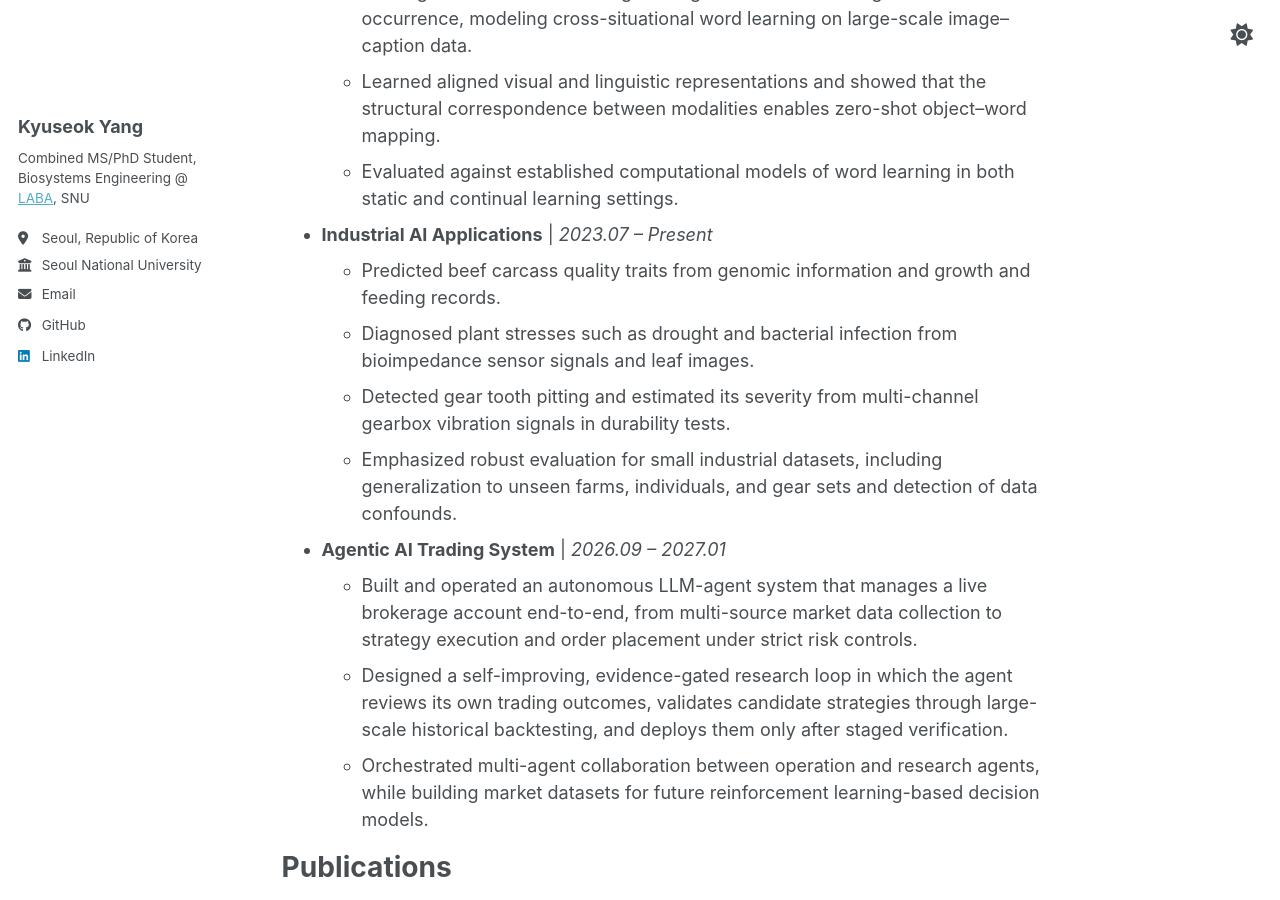
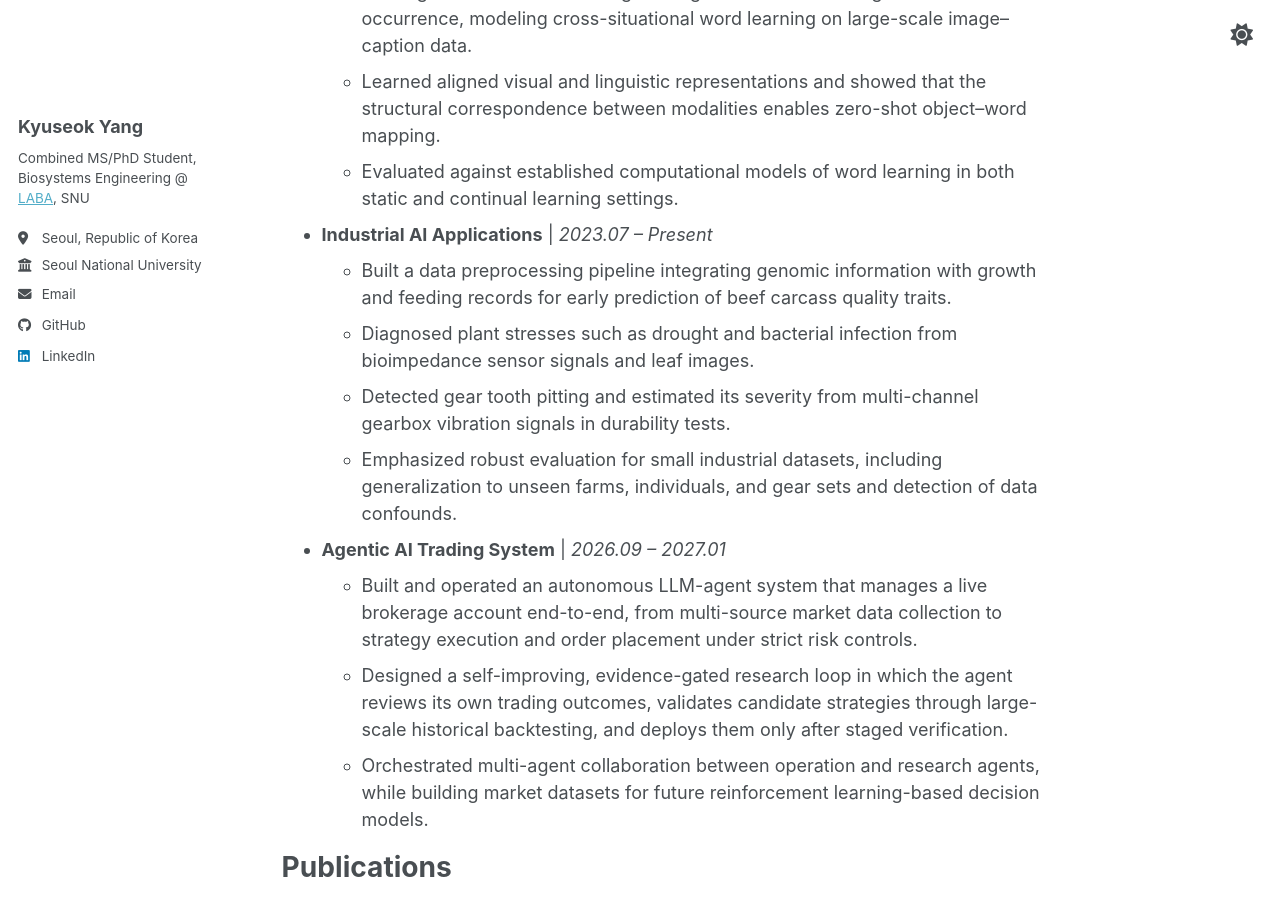
Before and after one commit to kyuseokyang/kyuseokyang.github.io, a Jekyll site: the page built from _pages/about.md, in a window 1280 px wide and 900 px high, scrolled down 1015 px. Built offline with Jekyll 4.4.1, drawn with Linux system fonts in a browser that asks for light colours; a script bundle is joined from its source files by our own code; library files that are not in the unit come from our copies.

Commit message:
Emphasize preprocessing pipeline and early prediction in beef bullet
Co-Authored-By: Claude Opus 5.5 <noreply@anthropic.com>
Claude-Session: https://claude.ai/code/session_014wUef7etJQnxPjZh1VhMWb

```diff
--- a/_pages/about.md
+++ b/_pages/about.md
@@ -33,7 +33,7 @@ Projects
   * Learned aligned visual and linguistic representations and showed that the structural correspondence between modalities enables zero-shot object–word mapping.
   * Evaluated against established computational models of word learning in both static and continual learning settings.
 * **Industrial AI Applications** \| *2023.07 – Present*
-  * Predicted beef carcass quality traits from genomic information and growth and feeding records.
+  * Built a data preprocessing pipeline integrating genomic information with growth and feeding records for early prediction of beef carcass quality traits.
   * Diagnosed plant stresses such as drought and bacterial infection from bioimpedance sensor signals and leaf images.
   * Detected gear tooth pitting and estimated its severity from multi-channel gearbox vibration signals in durability tests.
   * Emphasized robust evaluation for small industrial datasets, including generalization to unseen farms, individuals, and gear sets and detection of data confounds.
```
